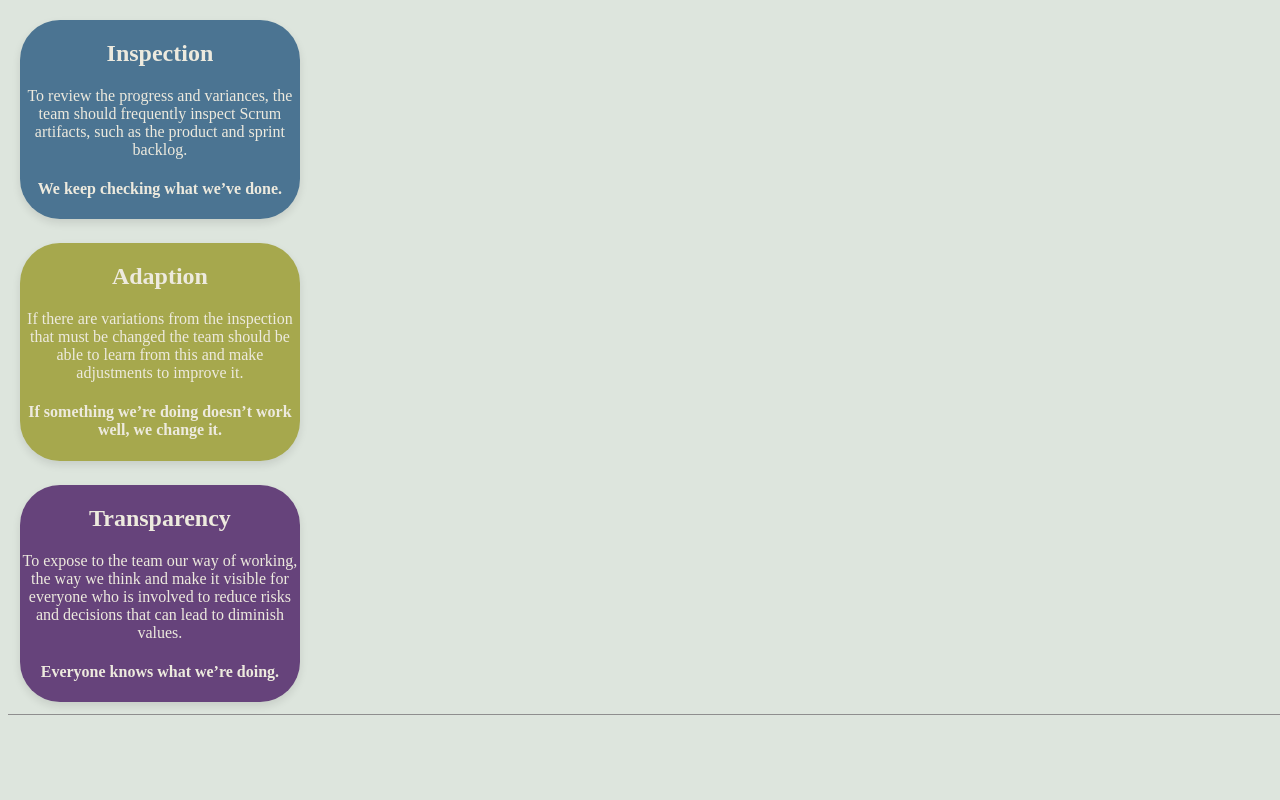
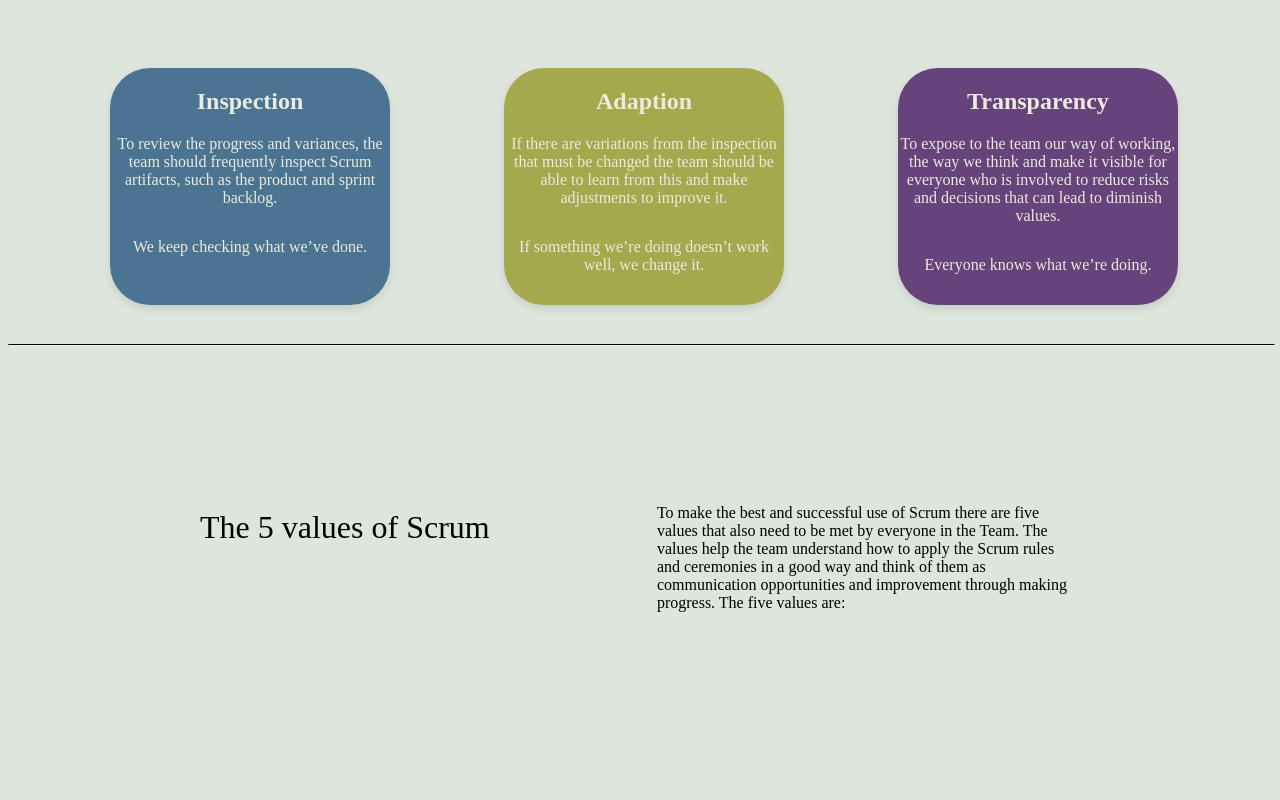
Before and after one commit to Wilma-Norman/Scrum-Project-assignment, a React (Vite) app: page /essence in a window 1280 px wide. Shown: the top 800 px of the page. Built offline with nearby package versions, Linux system fonts and the light colour scheme.

Commit message:
essence Styling

```diff
--- a/src/Components/Essence/FiveValues/FiveValues.module.css
+++ b/src/Components/Essence/FiveValues/FiveValues.module.css
@@ -1,5 +1,12 @@
 html {
     background-color: #DDE5DD;
+}
+.upperContainer {
+    display: flex;
+    flex-direction: row;
+    position: absolute;
+    justify-content: space-evenly;
+    padding-top: 3rem;
 }
 
 .boxOne {
@@ -29,19 +36,6 @@ html {
     color: #EDEADE;
 }
 
-.upperContainer {
-    position: absolute;
-    justify-content: space-evenly;
-    display: flex;
-    flex-direction: column;
-}
-
-.lowerContainer {
-    display: flex;
-    margin: 20rem 9rem;
-
-}
-
 .titleOne {
     text-align: center;
     font-size: 24px;
@@ -57,12 +51,19 @@ html {
     font-size: 24px;
 }
 
+.lowerContainer {
+    display: flex;
+    margin:30rem 12rem;
+
+}
 p {
     text-align: center;
 }
 
 h4 {
     text-align: center;
+    font-weight: normal;
+    padding: 10px;
 }
 
 .fiveValuesText,
@@ -72,6 +73,29 @@ h4 {
     margin-left: 19%;
 }
 
-.lines {
-    border-top: 1.3px solid #8E8E8E;
+h1 {
+    font-weight: normal;
 }
+
+hr.lines {
+    border-top: 1px solid black;
+    top: 42%;
+    position: absolute;
+    width: 99%;
+}
+
+@media (min-width: 768px) {
+    .upperContainer {
+        padding-top: 5rem;
+    }
+
+    .upperContainer {
+        display: flex;
+        flex-direction: row;
+        position: absolute;
+        justify-content: space-evenly;
+        padding-top: 3rem;
+    }
+
+
+}
--- a/src/Components/Essence/FiveValues/index.jsx
+++ b/src/Components/Essence/FiveValues/index.jsx
@@ -20,12 +20,12 @@ const FiveValues = () => {
                     <p>{Essence.transparencyText}</p>
                     <h4 className={styles.smallText}>{Essence.transparencyPS}</h4>
                 </div>
-                <div className={styles.lines}></div>
+            </div>
+                <hr className={styles.lines}></hr>
                 <div className={styles.lowerContainer}>
                     <h1 className={styles.title}>The 5 values of Scrum</h1>
                     <p className={styles.sideText}>{Essence.fiveValuesText}</p>
                 </div>
-            </div>
 
         </>
     );
```
